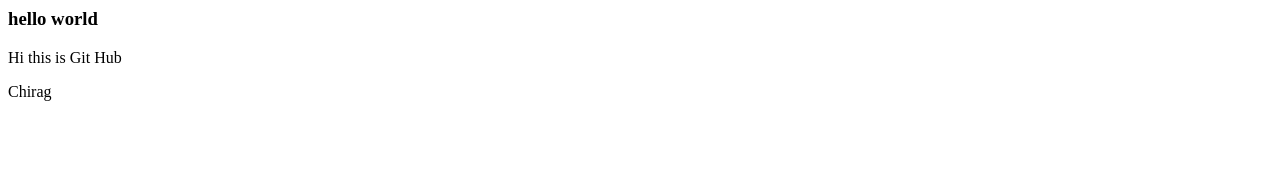
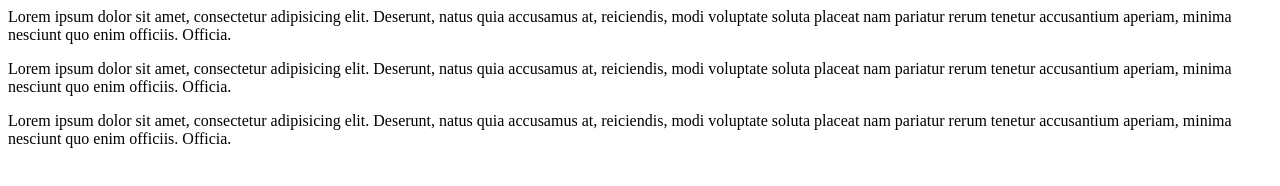
Before and after one commit to chirageverymedia/dummy, a plain HTML site: page index.html in a window 1280 px wide. Drawn offline with Linux system fonts and the light colour scheme.

Commit message:
changed the body text

```diff
--- a/index.html
+++ b/index.html
@@ -1,11 +1,11 @@
 <html>
 	<head>
-		<title>DEMO | Tab</title>
+		<title>Demo | Git</title>
 		<meta http-equiv="Content-Type" content="text/html; charset=utf-8">
 	</head>
 	<body>
-		<h3> hello world</h3>
-		<p> Hi this is Git Hub</p>
-		<p>Chirag</p>
+		<p>Lorem ipsum dolor sit amet, consectetur adipisicing elit. Deserunt, natus quia accusamus at, reiciendis, modi voluptate soluta placeat nam pariatur rerum tenetur accusantium aperiam, minima nesciunt quo enim officiis. Officia.</p>
+		<p>Lorem ipsum dolor sit amet, consectetur adipisicing elit. Deserunt, natus quia accusamus at, reiciendis, modi voluptate soluta placeat nam pariatur rerum tenetur accusantium aperiam, minima nesciunt quo enim officiis. Officia.</p>
+		<p>Lorem ipsum dolor sit amet, consectetur adipisicing elit. Deserunt, natus quia accusamus at, reiciendis, modi voluptate soluta placeat nam pariatur rerum tenetur accusantium aperiam, minima nesciunt quo enim officiis. Officia.</p>
 	</body>
 </html>
```
